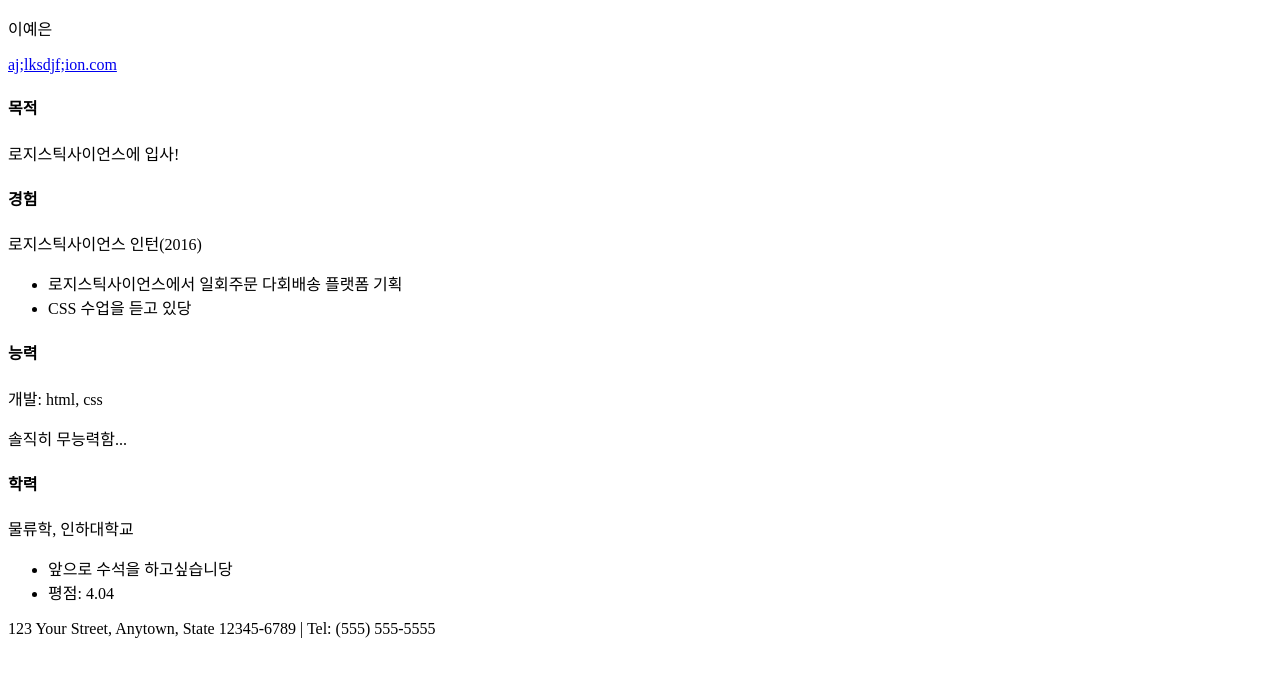
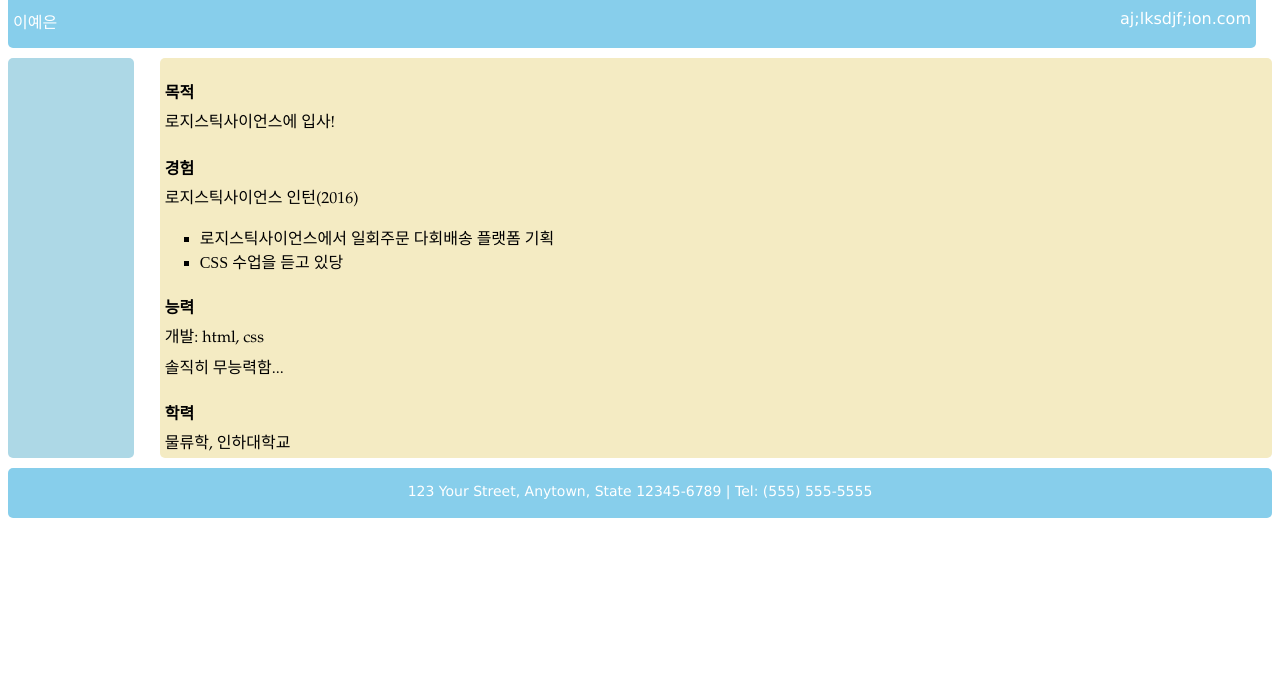
Before and after one commit to fabulousu/yeeun2.github.io, a plain HTML site: page index.html in a window 1280 px wide. Drawn offline with Linux system fonts and the light colour scheme.

Commit message:
이력서라고

```diff
--- a/index.html
+++ b/index.html
@@ -2,7 +2,7 @@
 <html>
 	<head>
 		<meta charset="UTF-8">
-		<link type="text/css" rel="stylesheet" href="stylesheets/style.css"/>
+		<link type="text/css" rel="stylesheet" href="stylesheets/stylesheet.css"/>
 		<title></title>
 	</head>
 	<body>
```
